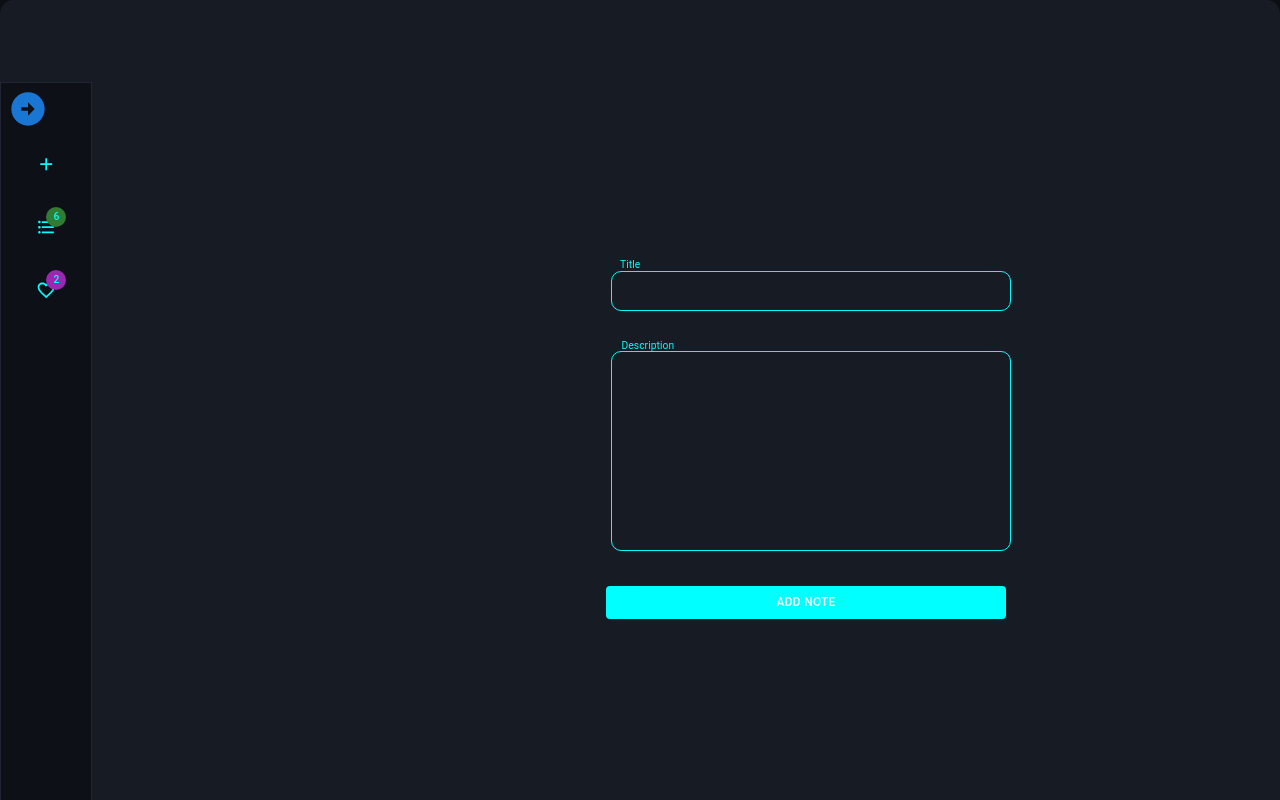
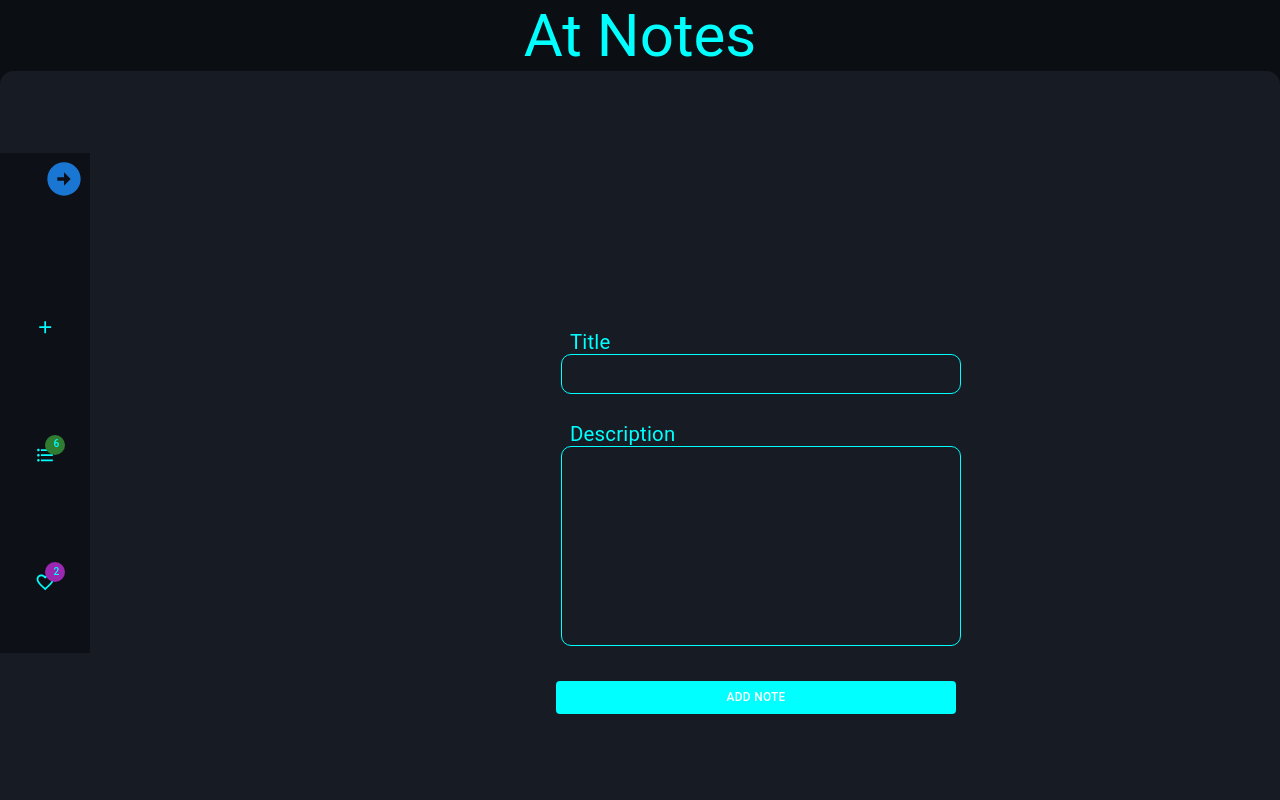
Before and after one commit to Ananththandavarayamurthi/bipolartask, a React (Create React App) app: page /edit in a window 1280 px wide. Shown: the top 800 px of the page. Built offline with nearby package versions, Linux system fonts and the light colour scheme.

Commit message:
stylelayout

```diff
--- a/src/App.js
+++ b/src/App.js
@@ -15,6 +15,7 @@
       <BrowserRouter>
       <Provider store={store}>
       <div className="wrapper">
+        <span className='Atspan'>At Notes</span>
       <Nav/>
       <Routes>
         <Route path="/create" element={<CreateNotes/>}/>
--- a/src/components/CreateNotes.js
+++ b/src/components/CreateNotes.js
@@ -13,8 +13,9 @@ function CreateNotes() {
     height: "40px",
     alignItems: "flex-start",
     display: "flex",
-    padding: "5px",
+    padding: "10px",
     width: "400px",
+    marginTop:"12px",
     transition: "box-shadow 0.3s ease-in-out", // Add smooth transition
     '&:hover': {
       boxShadow: "0 0 8px rgba(0, 255, 255, 0.6)", // Box shadow on hover
@@ -22,6 +23,7 @@ function CreateNotes() {
   };
   const inputBaseStyle2 = {
     color: "#00ffff",
+    marginTop:"12px",
     border: "#00ffff solid 0.5px",
     borderRadius: "10px",
     height: "200px",
@@ -52,7 +54,7 @@ function CreateNotes() {
     <div className='home'>
       <form className="formwrap"  onSubmit={handleAddNote}>
         <FormControl variant="outlined" style={{padding:"5px",width:"400px"}}>
-          <InputLabel style={{ color: "#00ffff" ,gap:"2px"}} shrink htmlFor="title-input">
+          <InputLabel style={{ color: "#00ffff"  ,fontSize: "2rem"}} shrink htmlFor="title-input">
             Title
           </InputLabel>
           <InputBase id="title-input"
@@ -60,7 +62,7 @@ function CreateNotes() {
            value={title} onChange={(e) => setTitle(e.target.value)} />
         </FormControl>
         <FormControl variant="outlined" style={{padding:"5px",width:"400px"}}>
-          <InputLabel style={{ color: "#00ffff" ,padding:"2px"}} shrink htmlFor="description-input">
+          <InputLabel style={{ color: "#00ffff" ,fontSize: "2rem"}} shrink htmlFor="description-input">
             Description
           </InputLabel>
           <InputBase id="description-input"
--- a/src/components/EditNotes.js
+++ b/src/components/EditNotes.js
@@ -23,6 +23,7 @@ function EditNotes() {
   };
   const inputBaseStyle = {
     color: "#00ffff",
+    marginTop:"12px",
     border: "#00ffff solid 0.5px",
     borderRadius: "10px",
     height: "40px",
@@ -37,6 +38,8 @@ function EditNotes() {
   };
   const inputBaseStyle2 = {
     color: "#00ffff",
+    marginTop:"12px",
+
     border: "#00ffff solid 0.5px",
     borderRadius: "10px",
     height: "200px",
@@ -52,7 +55,7 @@ function EditNotes() {
     <div className='home'>
       <form className="formwrap"  onSubmit={handleUpdateNote}>
         <FormControl variant="outlined" style={{padding:"5px",width:"400px"}}>
-          <InputLabel style={{ color: "#00ffff" ,gap:"2px"}} shrink htmlFor="title-input">
+          <InputLabel style={{ color: "#00ffff" ,fontSize: "2rem"}} shrink htmlFor="title-input">
             Title
           </InputLabel>
           <InputBase id="title-input"
@@ -60,7 +63,7 @@ function EditNotes() {
            value={title} onChange={(e) => setTitle(e.target.value)} />
         </FormControl>
         <FormControl variant="outlined" style={{padding:"5px",width:"400px"}}>
-          <InputLabel style={{ color: "#00ffff" ,padding:"2px"}} shrink htmlFor="description-input">
+          <InputLabel style={{ color: "#00ffff" ,fontSize: "2rem"}} shrink htmlFor="description-input">
             Description
           </InputLabel>
           <InputBase id="description-input"
--- a/src/components/component.css
+++ b/src/components/component.css
@@ -6,10 +6,7 @@
 .nav-wrapper{
     position: fixed;
 	background-color: var(--black-color);
-	border: 1px solid var(--black4-color);
-	/* min-width: 23rem;
-	max-width: 23rem; */
-	height: 100vh;
+	height: 500px;
 	z-index: 2137;
 	transition: min-width 0.2s ease;
 
@@ -21,7 +18,7 @@
 		min-width: 20rem;
 		max-width: 20rem;
 	}
-    display: flex;
+    display: grid;
     flex-direction: column;
     margin-top: 6rem;
     padding: 0.5rem;
@@ -30,6 +27,8 @@
 
     color: aqua;
     size:1.3rem;
+    display: flex;
+    justify-content: flex-end;
 }
 
 .home{
@@ -41,10 +40,20 @@
     border-radius: 1rem;
     color: var(--white-color);
     display: grid;
-    font-size: var(--basic-size);
+    font-size: 20px;
     padding: 19.5rem 5rem;
     transition: color .2s ease;
-    padding-left:400px;
+    padding-left:300px;
+}
+.Atspan{
+    font-size: 60px;
+    display: flex;
+    color: aqua;
+    width: 100%;
+    flex-direction: column;
+    justify-content: center;
+    align-items: center;
+
 }
 .home1{
     align-items: center;
@@ -58,8 +67,9 @@
     flex-wrap: wrap;
     gap:20px;
     font-size: var(--basic-size);
-    padding: 6rem 5rem;
-    padding-left:400px;
+    padding: 0rem 5rem;
+    padding-left: 399px;
+    margin-top: 19px;
 }
 .link{
     align-items: center;
```
